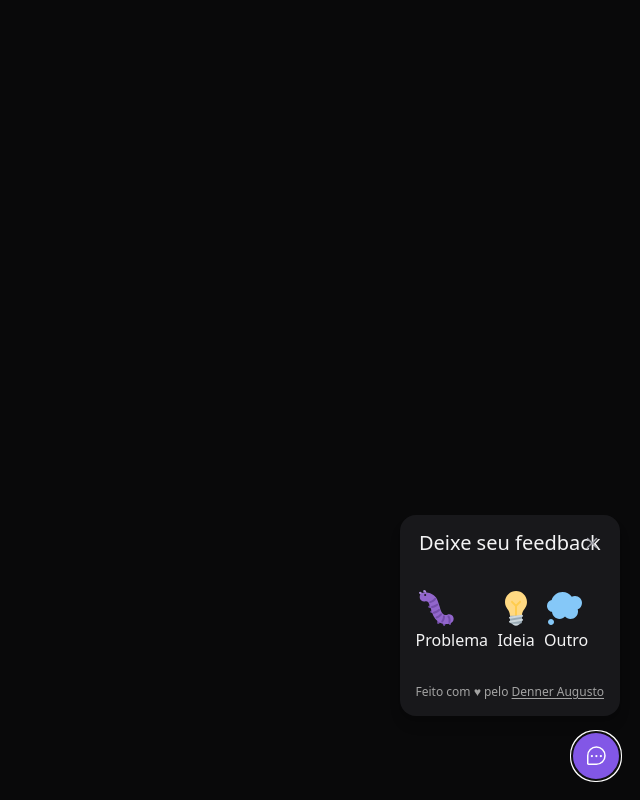
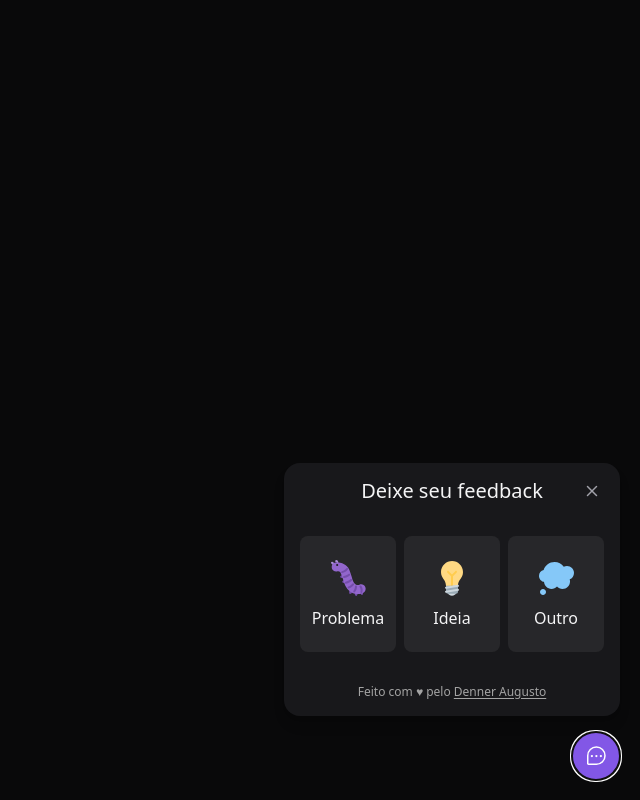
Before and after one commit to denner-august/nlw-return, a React (Vite) app in the folder web/: page / in a window 1280 px wide. Both pictures are taken after a click on the button "feedback". Shown: the whole page, without its empty margins (640-1280 px from the left). Built offline with nearby package versions, Linux system fonts and the light colour scheme.

Commit message:
Update widgetForm.tsx

```diff
--- a/web/src/components/widgetForm.tsx
+++ b/web/src/components/widgetForm.tsx
@@ -3,6 +3,7 @@
 import BugImageUrl from "../assets/bug.svg";
 import IdeaImageUrl from "../assets/idea.svg";
 import OtherImageUrl from "../assets/thought.svg";
+import { useState } from "react";
 
 const feedbacktypes = {
   Bug: {
@@ -28,7 +29,13 @@
   },
 };
 
+type feebackTypeProps = keyof typeof feedbacktypes;
+
 export function WidgetForm() {
+  const [feedbackType, setFeedbackType] = useState<feebackTypeProps | null>(
+    null
+  );
+
   return (
     <div
       className="bg-zinc-900 p-4 relative rounded-2xl mb-4 flex flex-col items-center shadow-lg
@@ -40,16 +47,25 @@
         <CloseButton />
       </header>
 
+      {!feedbackType ? (
         <div className="flex py-8 gap-2 w-full">
           {Object.entries(feedbacktypes).map(([key, value]) => {
             return (
-            <button>
+              <button
+                key={key}
+                className="bg-zinc-800 rounded-lg py-5 w-24 flex-1 flex flex-col items-center gap-2 border-2 border-transparent hover:border-brand-500 focus:border-brand-500 focus:outline-none"
+                onClick={() => setFeedbackType(key as feebackTypeProps)}
+                type="button"
+              >
                 <img src={value.image.source} alt={value.image.alt} />
                 <span>{value.title}</span>
               </button>
             );
           })}
         </div>
+      ) : (
+        <p>testando</p>
+      )}
 
       <footer className="text-xs text-neutral-400">
         Feito com ♥ pelo{" "}
```
Lines whose indentation alone changed are shown as unchanged.
